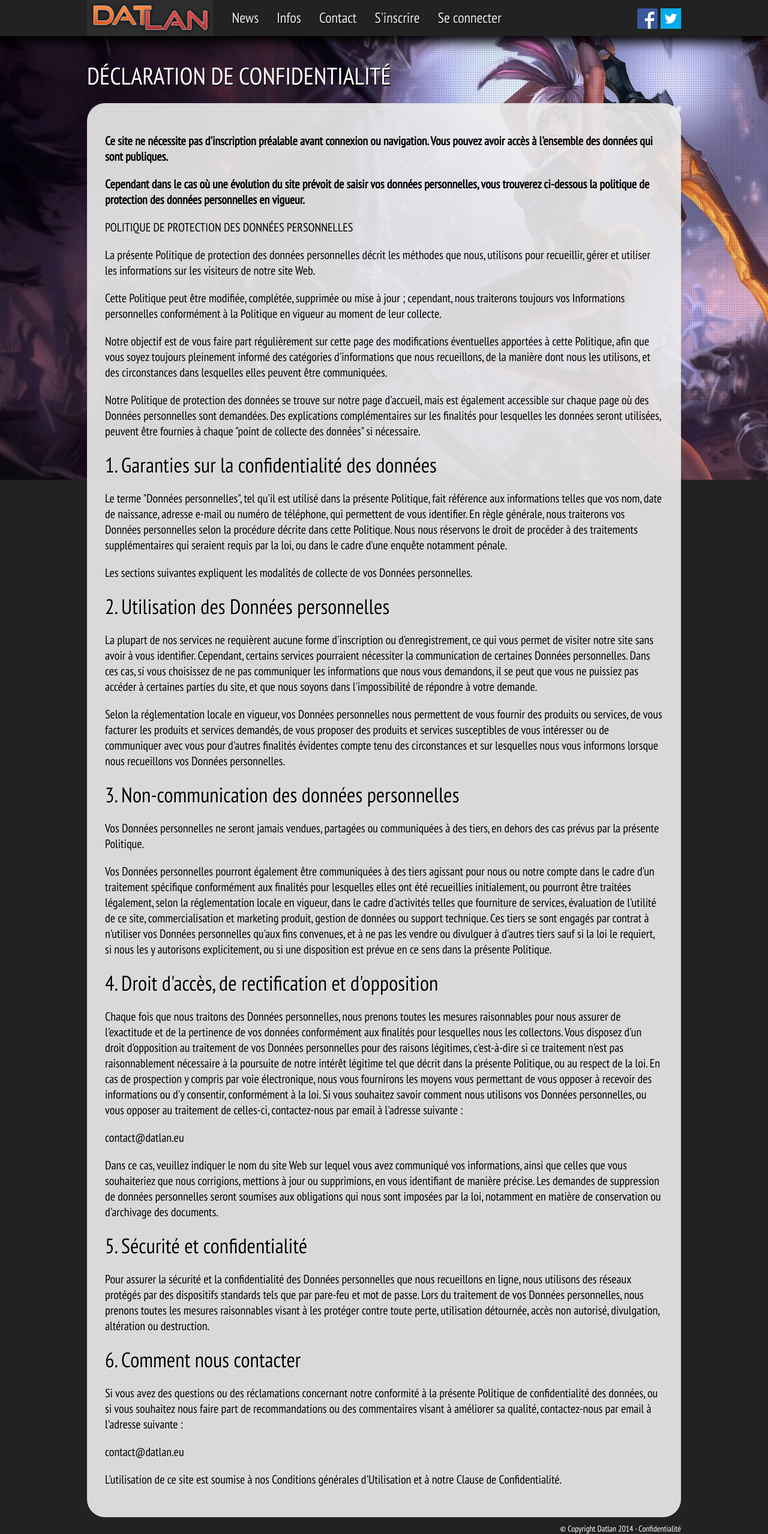
After one commit to wayt/Datlan, a PHP site: template www/views/Page/confidentiality.phtml in a window 1280 px wide. The commit adds this page. Shown: the whole page at 60% size. Run offline with PHP 8.4, Linux system fonts and the light colour scheme; the template is opened without the code that fills it, so the values that code supplies are empty; a stand-in replaces the project's code that opens the database connection; some libraries are stand-ins or nearby versions.

Commit message:
Ajout des closes de confidentialites

```diff
--- a/www/controllers/PageController.php
+++ b/www/controllers/PageController.php
@@ -70,4 +70,9 @@ class PageController extends AbstractController {
 
         return $this->render();
     }
+
+    public function confidentialityAction() {
+
+        return $this->render();
+    }
 }
--- a/www/public/css/screen.css
+++ b/www/public/css/screen.css
@@ -192,6 +192,10 @@ a.button {
     text-align:right;
     color: #fff;
 }
+#footer a {
+    color: #fff;
+    text-shadow:none;
+}
 /* --------------------------------------------------------------------- }}} */
 
 /* --- BACKGROUND ------------------------------------------------------ {{{ */
--- a/www/public/index.php
+++ b/www/public/index.php
@@ -61,6 +61,7 @@ $application->getRouter()->addRule('j', '/contact-success$', NULL, 'page', 'cont
 $application->getRouter()->addRule('k', '/infos$', NULL, 'page', 'infos');
 $application->getRouter()->addRule('l', '/partners$', NULL, 'page', 'partners');
 $application->getRouter()->addRule('m', '/news$', NULL, 'news', 'index');
+$application->getRouter()->addRule('n', '/confidentiality$', NULL, 'page', 'confidentiality');
 
 /**
  * Layout
--- /dev/null
+++ b/www/views/Page/confidentiality.phtml
@@ -0,0 +1,56 @@
+<article>
+    <h1>Déclaration de confidentialité</h1>
+    <section>
+        <p><b>Ce site ne nécessite pas d'inscription préalable avant connexion ou navigation. Vous pouvez avoir accès à l'ensemble des données qui sont publiques.</p>
+
+<p>Cependant dans le cas où une évolution du site prévoit de saisir vos données personnelles, vous trouverez ci-dessous la politique de protection des données personnelles en vigueur.</b></p>
+
+<p>POLITIQUE DE PROTECTION DES DONNÉES PERSONNELLES</p>
+
+<p>La présente Politique de protection des données personnelles décrit les méthodes que nous, utilisons pour recueillir, gérer et utiliser les informations sur les visiteurs de notre site Web.</p>
+
+<p>Cette Politique peut être modifiée, complétée, supprimée ou mise à jour ; cependant, nous traiterons toujours vos Informations personnelles conformément à la Politique en vigueur au moment de leur collecte.</p>
+
+<p>Notre objectif est de vous faire part régulièrement sur cette page des modifications éventuelles apportées à cette Politique, afin que vous soyez toujours pleinement informé des catégories d'informations que nous recueillons, de la manière dont nous les utilisons, et des circonstances dans lesquelles elles peuvent être communiquées.</p>
+
+<p>Notre Politique de protection des données se trouve sur notre page d'accueil, mais est également accessible sur chaque page où des Données personnelles sont demandées. Des explications complémentaires sur les finalités pour lesquelles les données seront utilisées, peuvent être fournies à chaque "point de collecte des données" si nécessaire.</p>
+
+<h2>1. Garanties sur la confidentialité des données</h2>
+
+<p>Le terme "Données personnelles", tel qu'il est utilisé dans la présente Politique, fait référence aux informations telles que vos nom, date de naissance, adresse e-mail ou numéro de téléphone, qui permettent de vous identifier. En règle générale, nous traiterons vos Données personnelles selon la procédure décrite dans cette Politique. Nous nous réservons le droit de procéder à des traitements supplémentaires qui seraient requis par la loi, ou dans le cadre d'une enquête notamment pénale.</p>
+
+<p>Les sections suivantes expliquent les modalités de collecte de vos Données personnelles.</p>
+
+<h2>2. Utilisation des Données personnelles</h2>
+
+<p>La plupart de nos services ne requièrent aucune forme d'inscription ou d'enregistrement, ce qui vous permet de visiter notre site sans avoir à vous identifier. Cependant, certains services pourraient nécessiter la communication de certaines Données personnelles. Dans ces cas, si vous choisissez de ne pas communiquer les informations que nous vous demandons, il se peut que vous ne puissiez pas accéder à certaines parties du site, et que nous soyons dans l'impossibilité de répondre à votre demande.</p>
+
+<p>Selon la réglementation locale en vigueur, vos Données personnelles nous permettent de vous fournir des produits ou services, de vous facturer les produits et services demandés, de vous proposer des produits et services susceptibles de vous intéresser ou de communiquer avec vous pour d'autres finalités évidentes compte tenu des circonstances et sur lesquelles nous vous informons lorsque nous recueillons vos Données personnelles.</p>
+
+<h2>3. Non-communication des données personnelles</h2>
+
+<p>Vos Données personnelles ne seront jamais vendues, partagées ou communiquées à des tiers, en dehors des cas prévus par la présente Politique.</p>
+
+<p>Vos Données personnelles pourront également être communiquées à des tiers agissant pour nous ou notre compte dans le cadre d'un traitement spécifique conformément aux finalités pour lesquelles elles ont été recueillies initialement, ou pourront être traitées légalement, selon la réglementation locale en vigueur, dans le cadre d'activités telles que fourniture de services, évaluation de l'utilité de ce site, commercialisation et marketing produit, gestion de données ou support technique. Ces tiers se sont engagés par contrat à n'utiliser vos Données personnelles qu'aux fins convenues, et à ne pas les vendre ou divulguer à d'autres tiers sauf si la loi le requiert, si nous les y autorisons explicitement, ou si une disposition est prévue en ce sens dans la présente Politique.</p>
+
+<h2>4. Droit d'accès, de rectification et d'opposition</h2>
+
+<p>Chaque fois que nous traitons des Données personnelles, nous prenons toutes les mesures raisonnables pour nous assurer de l'exactitude et de la pertinence de vos données conformément aux finalités pour lesquelles nous les collectons. Vous disposez d'un droit d'opposition au traitement de vos Données personnelles pour des raisons légitimes, c'est-à-dire si ce traitement n'est pas raisonnablement nécessaire à la poursuite de notre intérêt légitime tel que décrit dans la présente Politique, ou au respect de la loi. En cas de prospection y compris par voie électronique, nous vous fournirons les moyens vous permettant de vous opposer à recevoir des informations ou d'y consentir, conformément à la loi. Si vous souhaitez savoir comment nous utilisons vos Données personnelles, ou vous opposer au traitement de celles-ci, contactez-nous par email à l'adresse suivante :</p>
+
+<p>contact@datlan.eu</p>
+
+<p>Dans ce cas, veuillez indiquer le nom du site Web sur lequel vous avez communiqué vos informations, ainsi que celles que vous souhaiteriez que nous corrigions, mettions à jour ou supprimions, en vous identifiant de manière précise. Les demandes de suppression de données personnelles seront soumises aux obligations qui nous sont imposées par la loi, notamment en matière de conservation ou d'archivage des documents.</p>
+
+<h2>5. Sécurité et confidentialité</h2>
+
+<p>Pour assurer la sécurité et la confidentialité des Données personnelles que nous recueillons en ligne, nous utilisons des réseaux protégés par des dispositifs standards tels que par pare-feu et mot de passe. Lors du traitement de vos Données personnelles, nous prenons toutes les mesures raisonnables visant à les protéger contre toute perte, utilisation détournée, accès non autorisé, divulgation, altération ou destruction.</p>
+
+<h2>6. Comment nous contacter</h2>
+
+<p>Si vous avez des questions ou des réclamations concernant notre conformité à la présente Politique de confidentialité des données, ou si vous souhaitez nous faire part de recommandations ou des commentaires visant à améliorer sa qualité, contactez-nous par email à l'adresse suivante :</p>
+
+<p>contact@datlan.eu</p>
+
+<p>L'utilisation de ce site est soumise à nos Conditions générales d'Utilisation et à notre Clause de Confidentialité.</p>
+    </section>
+</article>
--- a/www/views/layout.phtml
+++ b/www/views/layout.phtml
@@ -40,7 +40,7 @@
     </div>
     <footer id="footer">
         <div class="container">
-            &copy; Copyright Datlan 2014
+            &copy; Copyright Datlan 2014 - <a href="/confidentiality">Confidentialité</a>
         </div>
     </footer>
 <script>
```
